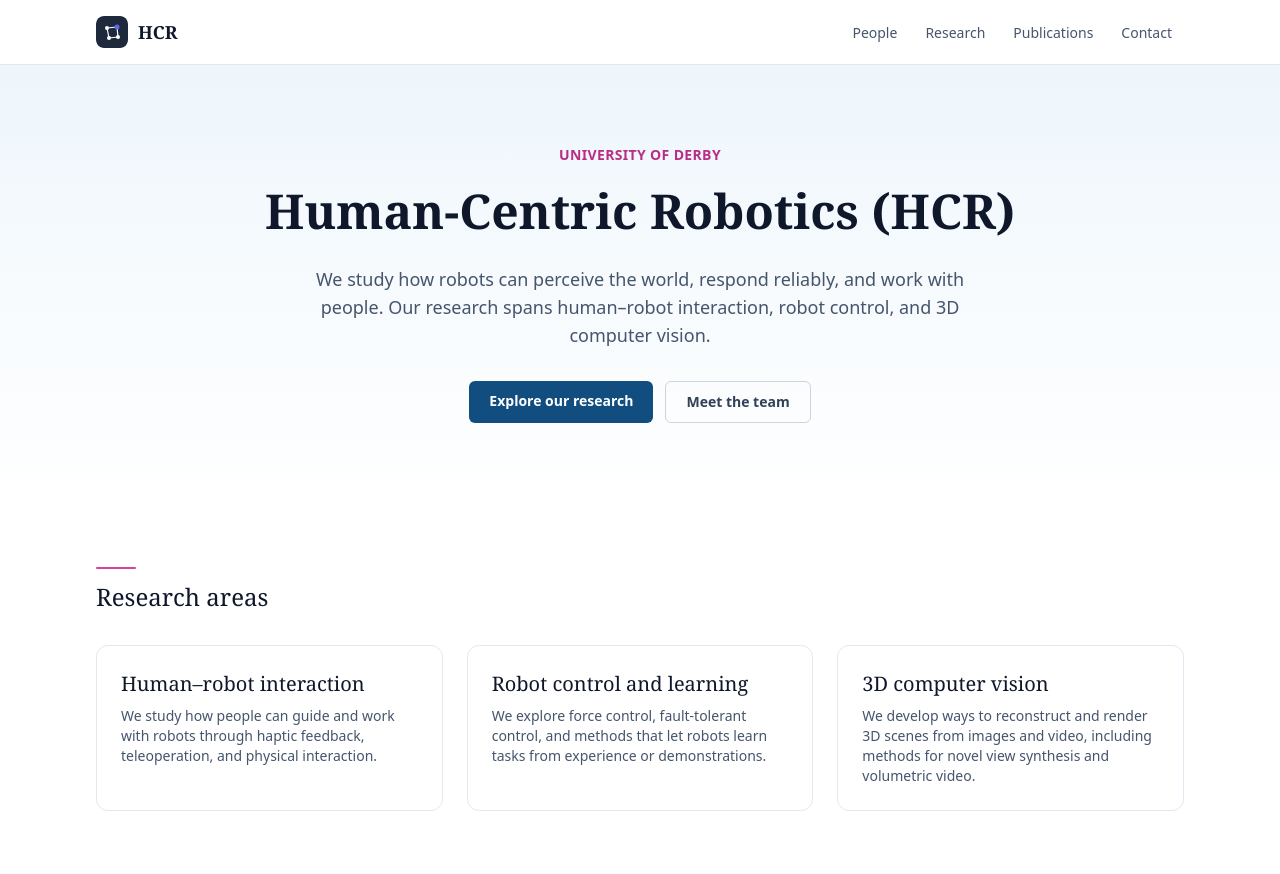
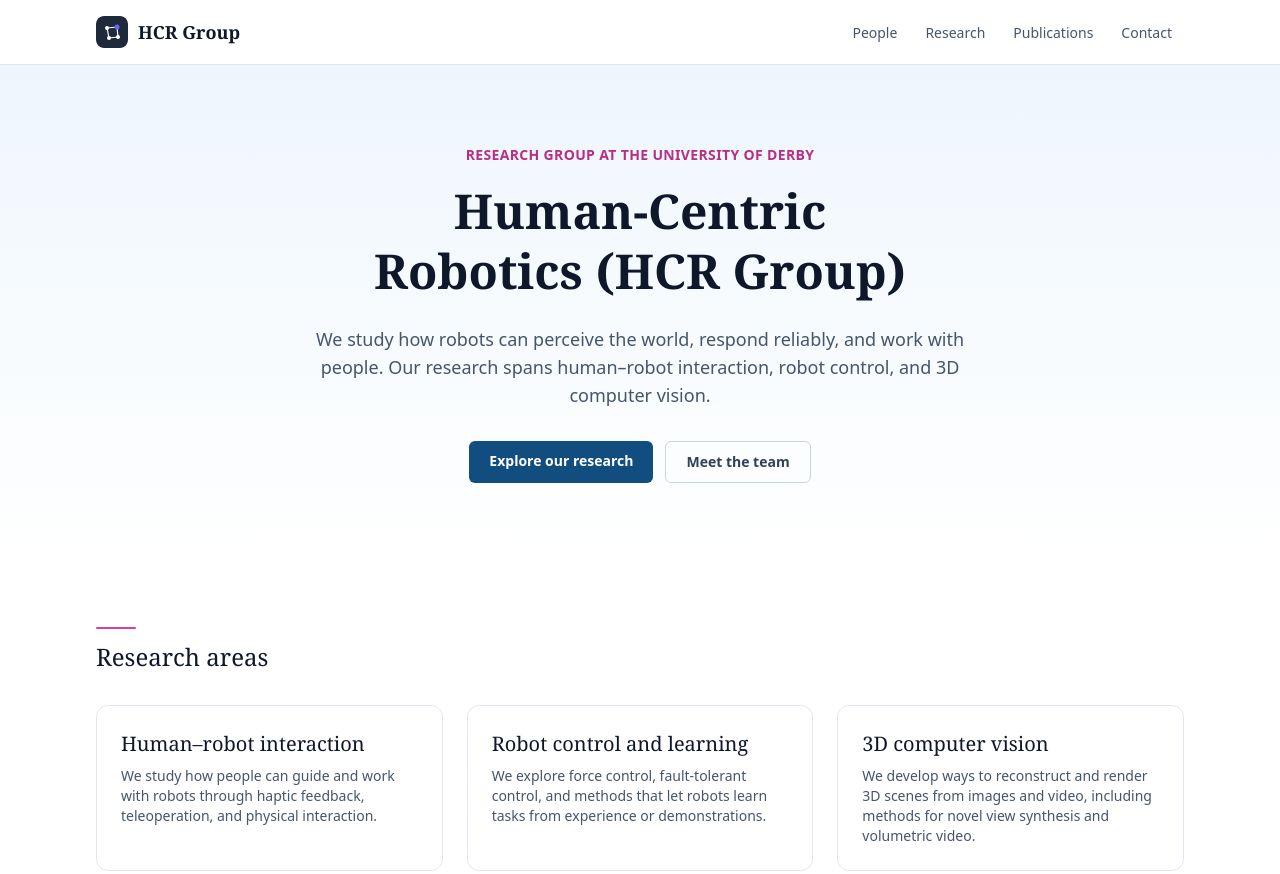
Before and after one commit to sensit-derby/human-robotics, an Astro site: page / in a window 1280 px wide. Shown: the top 874 px of the page. Built offline with nearby package versions, Linux system fonts and the light colour scheme; Astro itself is replaced by a stand-in of ours.

Commit message:
Identify HCR as a research group

```diff
--- a/src/data/site.ts
+++ b/src/data/site.ts
@@ -18,7 +18,7 @@ export interface SiteConfig {
 
 export const site: SiteConfig = {
   name: "Human-Centric Robotics",
-  shortName: "HCR",
+  shortName: "HCR Group",
   university: "University of Derby",
   // Your production URL (used for canonical links + sitemap). Set your domain.
   url: "https://sensit-derby.github.io/human-robotics/",
--- a/src/pages/index.astro
+++ b/src/pages/index.astro
@@ -41,7 +41,7 @@ for (const f of figures) {
     <div class="container-page py-16 sm:py-20">
       <div class="mx-auto max-w-3xl text-center">
         <p class="text-sm font-semibold tracking-wide text-accent-600 uppercase">
-          {site.university}
+          Research group at the {site.university}
         </p>
         <h1
           class="mt-4 text-4xl leading-tight font-semibold text-slate-900 sm:text-5xl"
```
